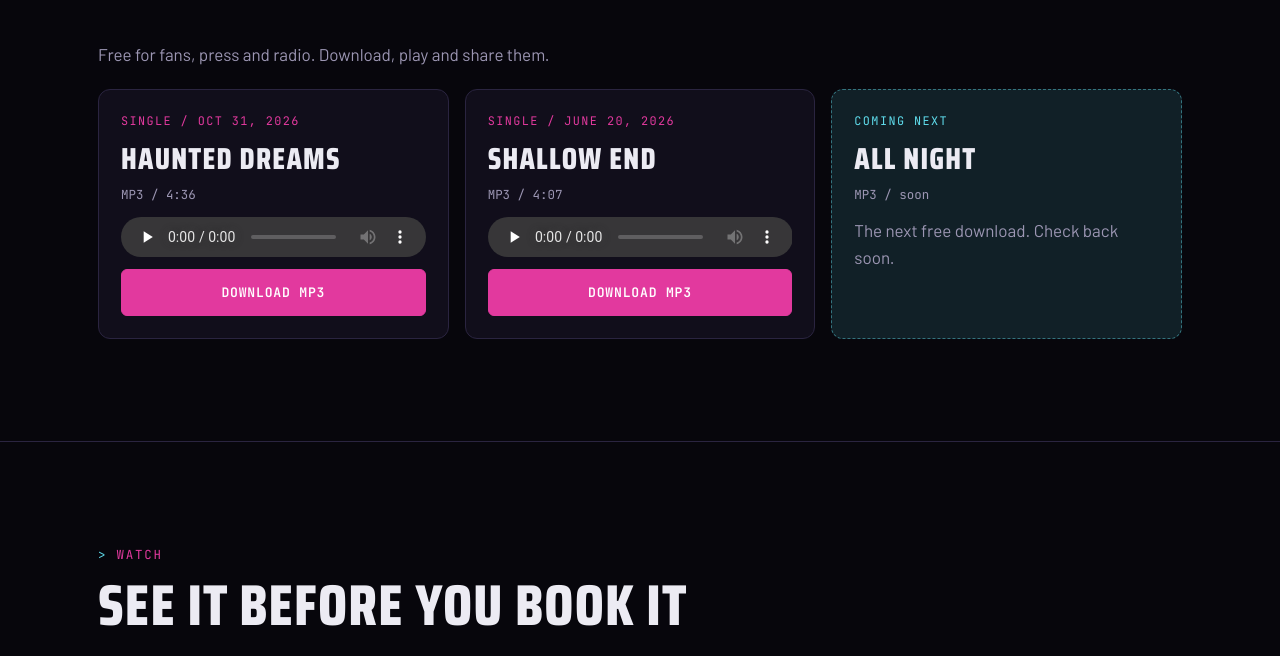
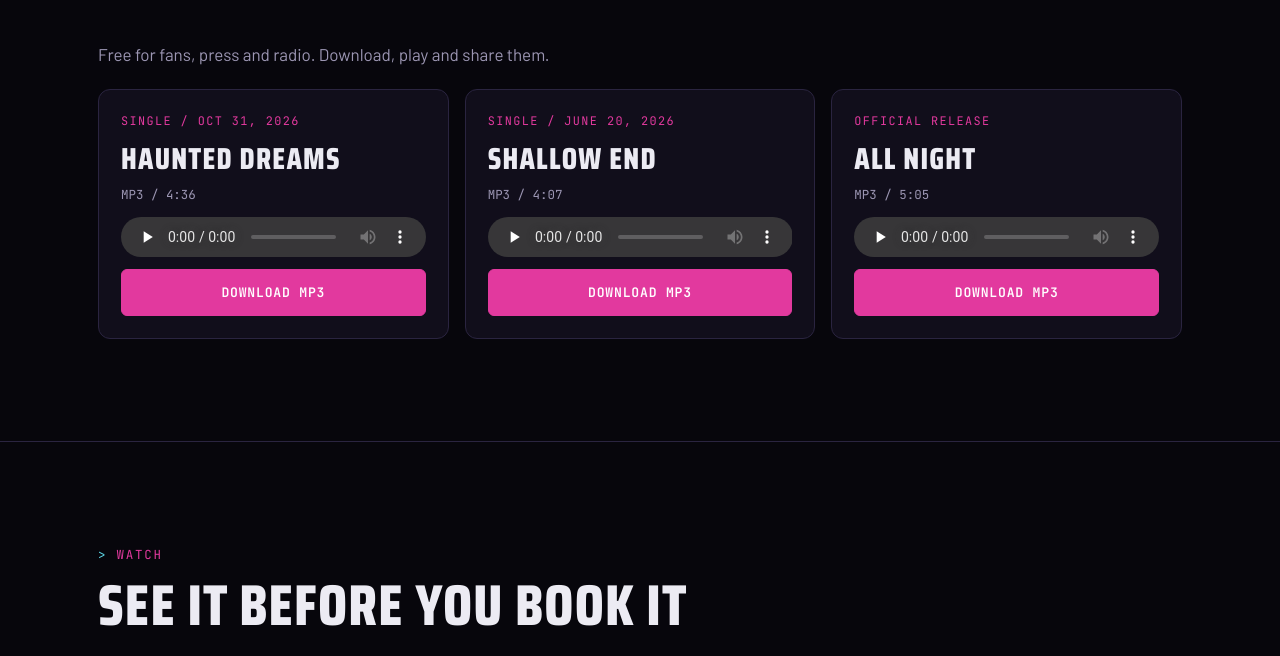
Before and after one commit to AetherWave-Studio/end-of-eternity, a plain HTML site: page epk/index.html in a window 1280 px wide. Shown: the part 5477-6133 px from the top of the page. Drawn offline with Linux system fonts and the light colour scheme.

Commit message:
EPK: All Night official release is now a free download (was 'coming next')
Andrew 11-17 supplied ALL-NIGHT-Official-Release.mp3 (320 kbps, 5:05).
Added as epk/audio/End-of-Eternity-All-Night.mp3 with a player and a
Download MP3 button in the Free MP3s section.

Co-Authored-By: Claude Opus 5.5 <noreply@anthropic.com>
Claude-Session: https://claude.ai/code/session_01AhTnWzphyHdLMrHb7EWcfe

```diff
--- a/epk/index.html
+++ b/epk/index.html
@@ -425,11 +425,12 @@ footer .wrap{display:flex;justify-content:space-between;gap:16px;flex-wrap:wrap}
           <audio controls preload="none" src="audio/End-of-Eternity-Shallow-End.mp3"></audio>
           <a class="btn primary" href="audio/End-of-Eternity-Shallow-End.mp3" download>Download MP3</a>
         </article>
-        <article class="dl soon">
-          <p class="kicker">Coming next</p>
+        <article class="dl">
+          <p class="kicker">Official release</p>
           <h3>All Night</h3>
-          <span class="d">MP3 / soon</span>
-          <p class="muted">The next free download. Check back soon.</p>
+          <span class="d">MP3 / 5:05</span>
+          <audio controls preload="none" src="audio/End-of-Eternity-All-Night.mp3"></audio>
+          <a class="btn primary" href="audio/End-of-Eternity-All-Night.mp3" download>Download MP3</a>
         </article>
       </div>
     </div>
```
Also changed, not shown: 1 other file.
